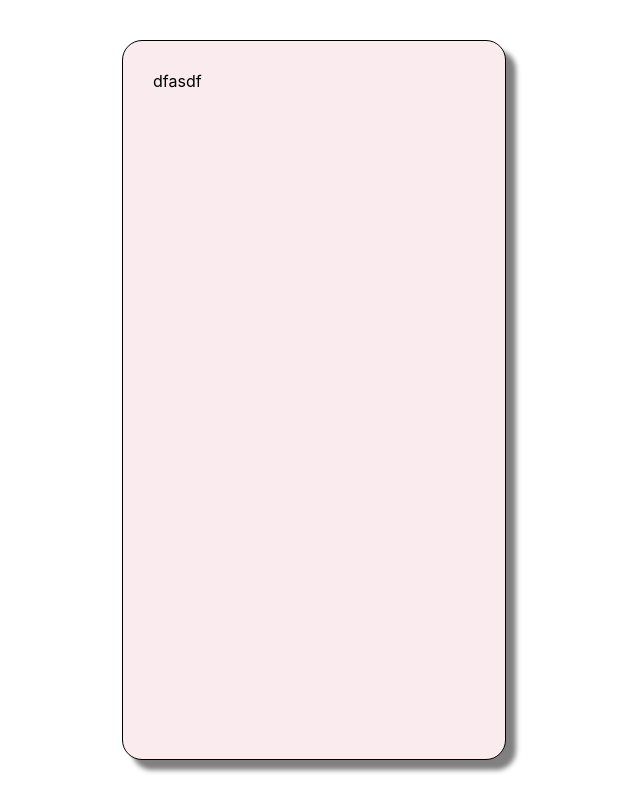
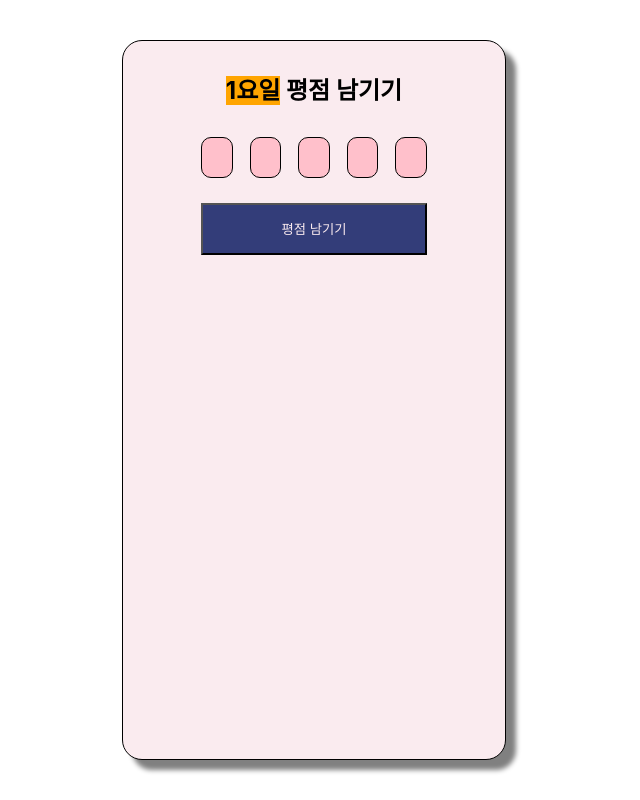
Before and after one commit to nggoong/hanghae-weekly-grade, a React (Create React App) app: page /detail/1 in a window 1280 px wide. Shown: the whole page, without its empty margins (326-966 px from the left). Built offline with nearby package versions, Linux system fonts and the light colour scheme.

Commit message:
디테일 페이지 UI 구현 및 기능 구현 완료

```diff
--- a/src/components/Detail.js
+++ b/src/components/Detail.js
@@ -1,17 +1,77 @@
-import React, {useEffect} from 'react';
-import { useParams } from 'react-router-dom';
+import React, {useState, useEffect} from 'react';
+import { useParams, useNavigate } from 'react-router-dom';
+import styled from 'styled-components'
+import ScoreBoxDiv from './GradeBar';
 
 const Detail = () => {
+    const [focusBox, setFocusBox] = useState();
     let params = useParams();
+    const navigate = useNavigate();
 
-    useEffect(()=> {
-        console.log(params.day);
-    })
     return(
-        <>
-        dfasdf
-        </>
+        <DetailContainer>
+            <TitleArea>
+                <h2><span>{params.day}요일</span> 평점 남기기</h2>
+            </TitleArea>
+            <ScoreBoxArea>
+                {[...Array(5)].map((n, index)=> {
+                    return (
+                        <Boxes key={index} strike={index <= focusBox?true:false} onClick={()=>setFocusBox(index)}></Boxes>
+                    )
+                })}
+            </ScoreBoxArea>
+            <button onClick={()=>navigate('/')}>평점 남기기</button>
+        </DetailContainer>
     )
 }
 
 export default Detail;
+
+const DetailContainer = styled.div`
+    width:100%;
+    height:100%;
+    display:flex;
+    align-items:center;
+    flex-direction:column;
+
+    & > button {
+        width:70%;
+        height:8%;
+        background:#333D79;
+        color:#FAEBEF;
+        cursor:pointer;
+    }
+`
+const TitleArea = styled.div`
+    width:70%;
+    height:10%;
+    display:flex;
+    justify-content:center;
+
+
+    & > h2 {
+        margin:0;
+        padding:0;
+        margin:0 auto;
+    }
+
+    & > h2 > span {
+        background:orange;
+    }
+`
+
+const ScoreBoxArea = styled.div`
+    width:70%;
+    height:10%;
+    display:flex;
+    justify-content:space-between;
+`
+
+const Boxes = styled.div`
+    background:${props=> props.strike? '#333D79':'pink'};
+    height:60%;
+    width:13%;
+    border:1px solid black;
+    border-radius:10px;
+    cursor:pointer;
+`
```
